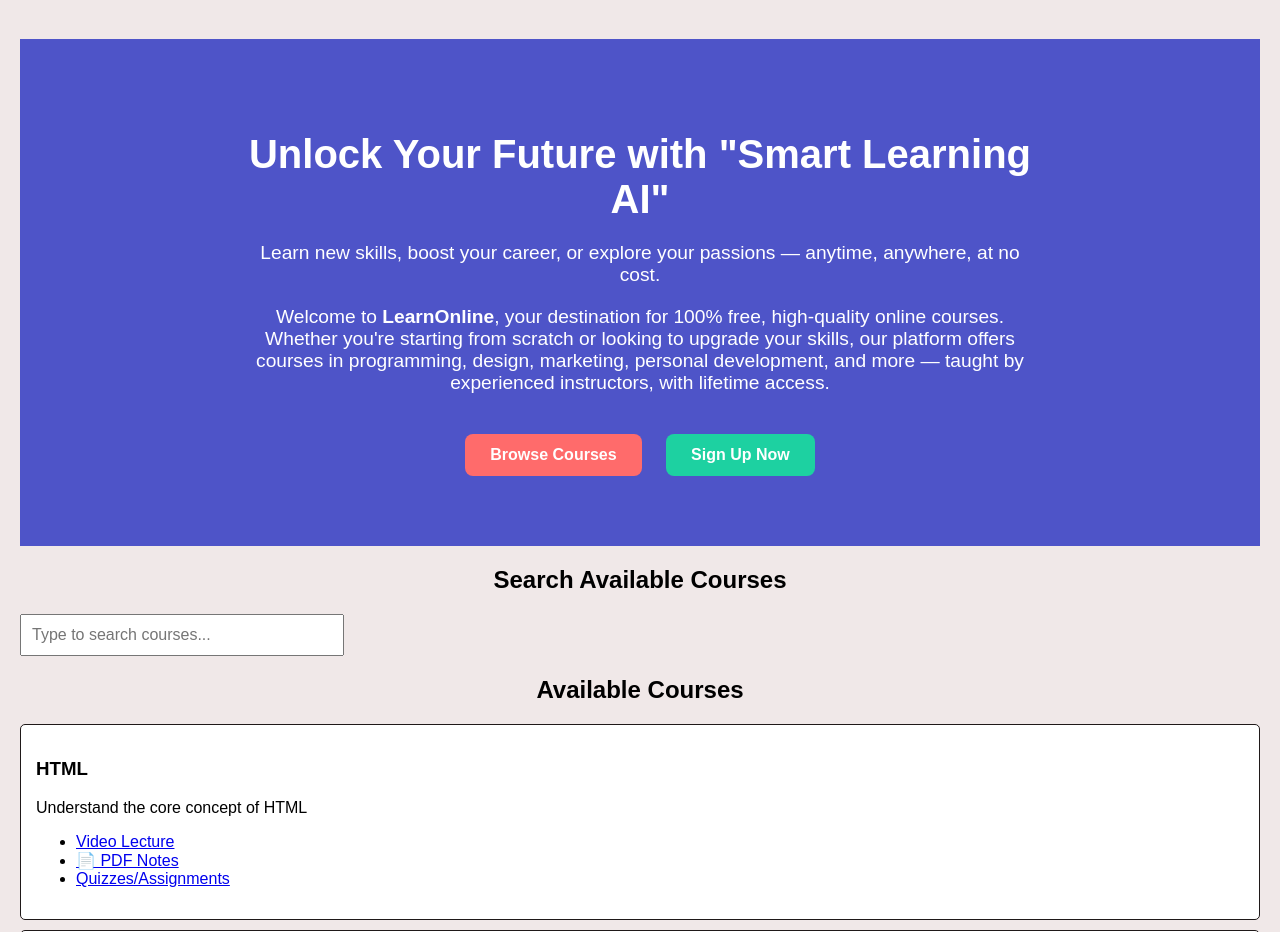
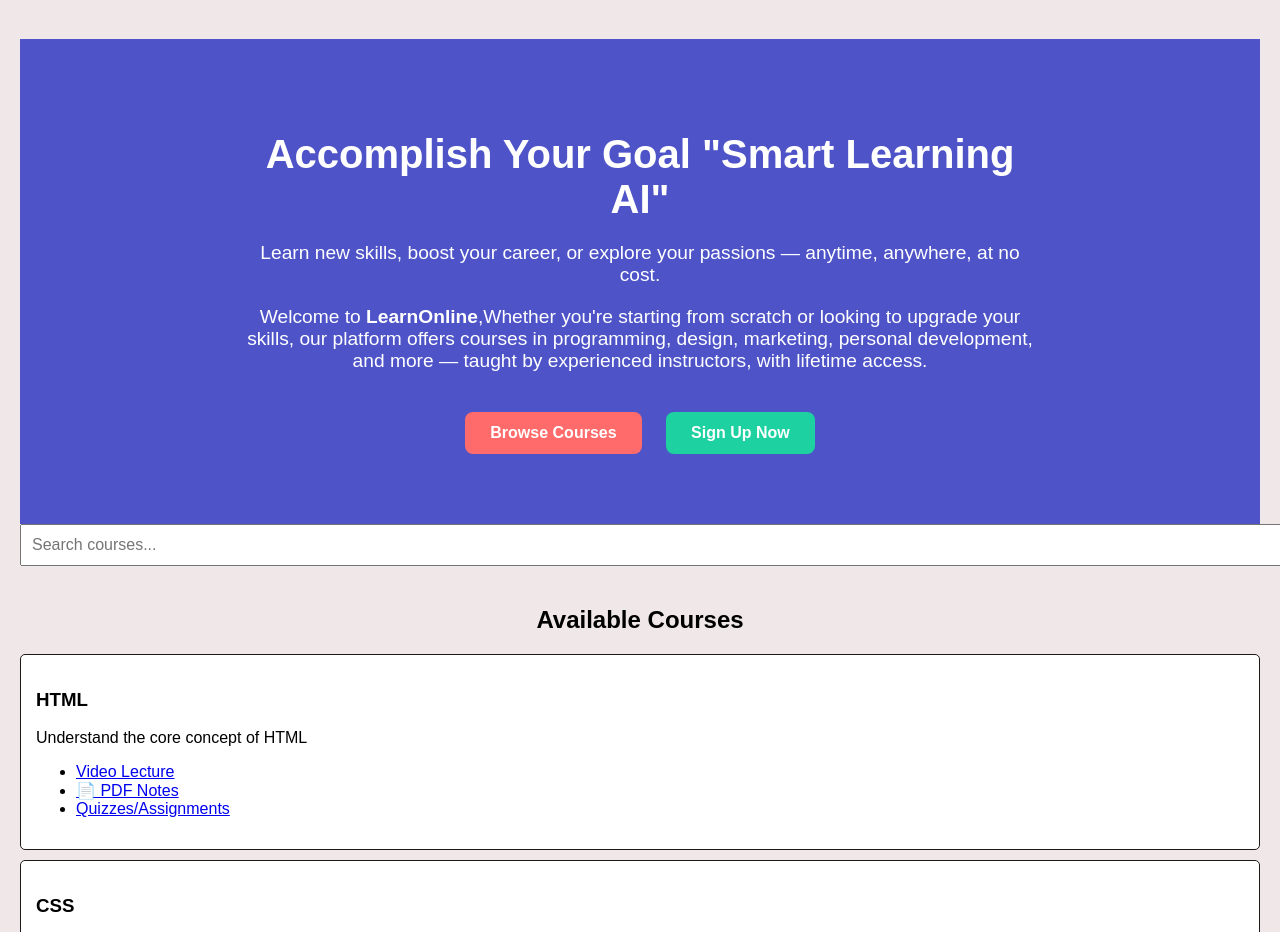
Before and after one commit to Deepasingh347/Smart_Learning_AI, a plain HTML site: page index.html in a window 1280 px wide. Shown: the part 940-1872 px from the top of the page. Drawn offline with Linux system fonts and the light colour scheme.

Commit message:
Update index.html

```diff
--- a/index.html
+++ b/index.html
@@ -159,9 +159,9 @@
             </div>
             <section class="home">
                 <div class="home-content">
-                  <h2>Unlock Your Future with "Smart Learning AI"</h2>
+                  <h2>Accomplish Your Goal "Smart Learning AI"</h2>
                   <p>Learn new skills, boost your career, or explore your passions — anytime, anywhere, at no cost.</p>
-                  <p>Welcome to <strong>LearnOnline</strong>, your destination for 100% free, high-quality online courses. Whether you're starting from scratch or looking to upgrade your skills, our platform offers courses in programming, design, marketing, personal development, and more — taught by experienced instructors, with lifetime access.</p>
+                  <p>Welcome to <strong>LearnOnline</strong>,Whether you're starting from scratch or looking to upgrade your skills, our platform offers courses in programming, design, marketing, personal development, and more — taught by experienced instructors, with lifetime access.</p>
                   <div class="home-buttons">
                     <a href="#courses" class="btn">Browse Courses</a>
                     <a href="#registration" class="btn btn-secondary">Sign Up Now</a>
@@ -169,20 +169,7 @@
                 </div>
               </section>
         </section>
-        <h2>Search Available Courses</h2>
-        <input type="text" id="searchInput" class="search-box" placeholder="Type to search courses..." oninput="searchCourses()">
-<div id="searchResults"></div>
-<script>
-    function filterCourses() {
-      let input = document.getElementById('searchInput').value.toLowerCase();
-      let items = document.querySelectorAll('#courseList li');
-
-      items.forEach(item => {
-        let text = item.textContent.toLowerCase();
-        item.style.display = text.includes(input) ? '' : 'none';
-      });
-    }
-  </script>
+        <input type="text" id="searchBar" placeholder="Search courses..." onkeyup="filterCourses()" style="width: 100%; padding: 10px; margin-bottom: 20px; font-size: 16px;">
         <section id="courses">
             <h2>Available Courses</h2>
             <div class="course">
@@ -450,6 +437,21 @@
     <footer>
 <p>&copy; 2025 Smart Learning AI. All Rights Reserved.</p>
     </footer>
+             <script>
+    function filterCourses() {
+      const input = document.getElementById("searchBar").value.toLowerCase();
+      const courses = document.querySelectorAll(".course");
+
+      courses.forEach(course => {
+        const title = course.querySelector("h3").innerText.toLowerCase();
+        if (title.includes(input)) {
+          course.style.display = "block";
+        } else {
+          course.style.display = "none";
+        }
+      });
+    }
+  </script>
   <script>
         document.getElementById('registerBtn').addEventListener('click', function() {
             const form = document.getElementById('registrationForm');
```
